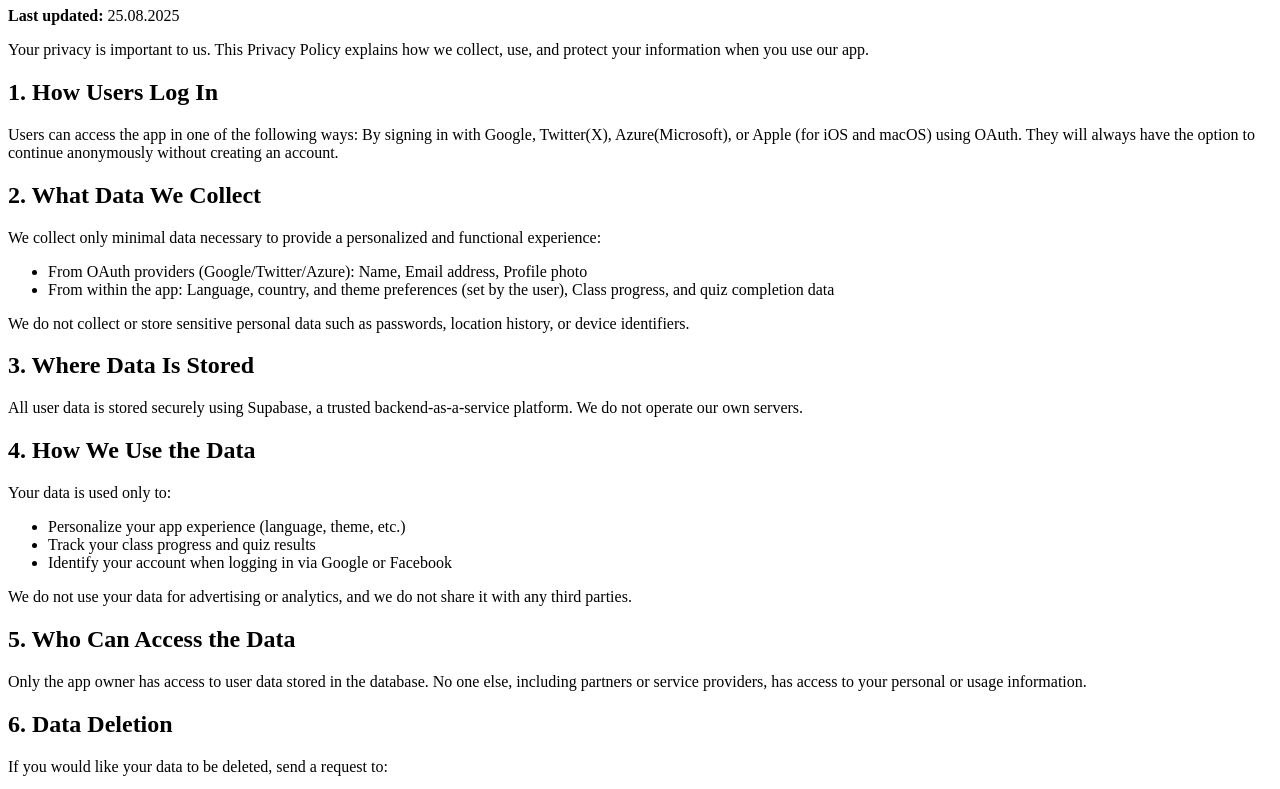
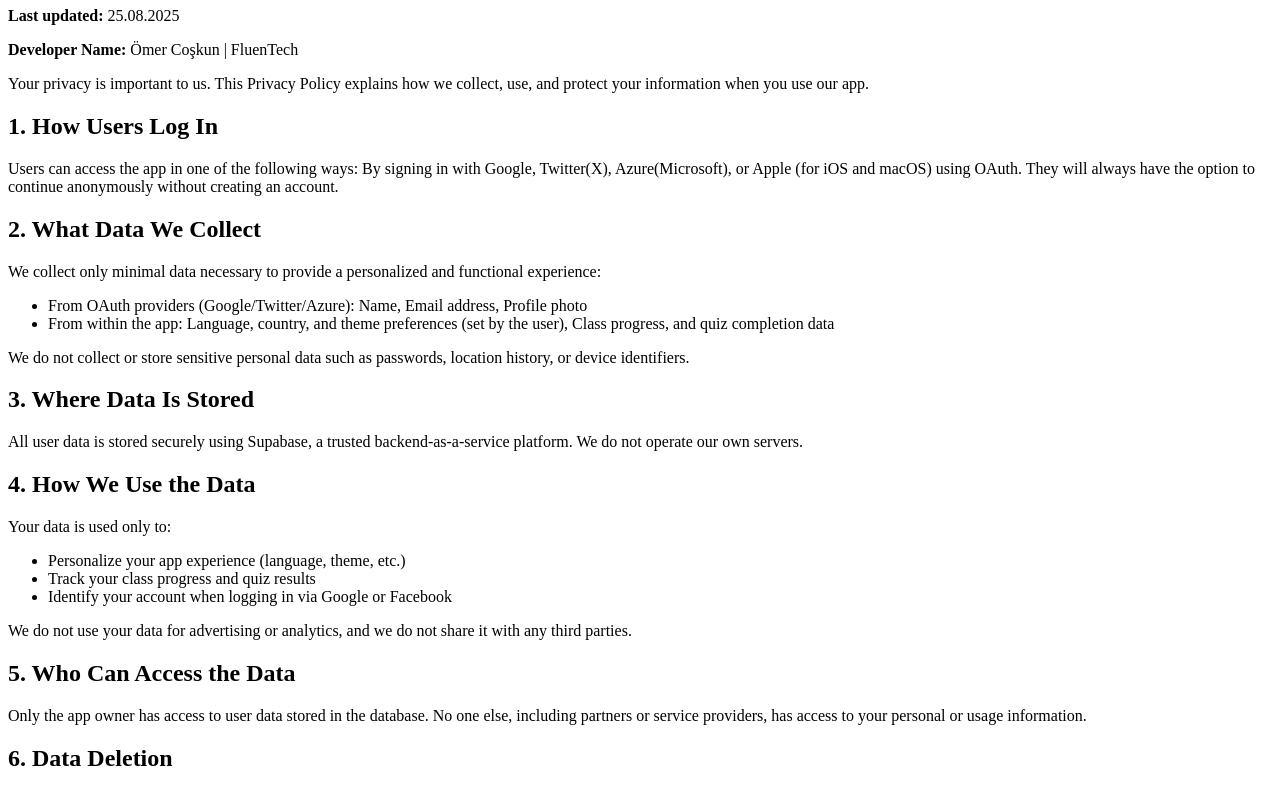
Before and after one commit to coskunomer/coskunomer.github.io, a plain HTML site: page privacy-policy-en.html in a window 1280 px wide. Shown: the part 73-862 px from the top of the page. Drawn offline with Linux system fonts and the light colour scheme.

Commit message:
Update privacy-policy-en.html

```diff
--- a/privacy-policy-en.html
+++ b/privacy-policy-en.html
@@ -7,6 +7,7 @@
 <body>
   <h1>Privacy Policy</h1>
   <p><strong>Last updated:</strong> 25.08.2025</p>
+  <p><strong>Developer Name:</strong> Ömer Coşkun | FluenTech</p>
   <p>Your privacy is important to us. This Privacy Policy explains how we collect, use, and protect your information when you use our app.</p>
 
   <h2>1. How Users Log In</h2>
```
